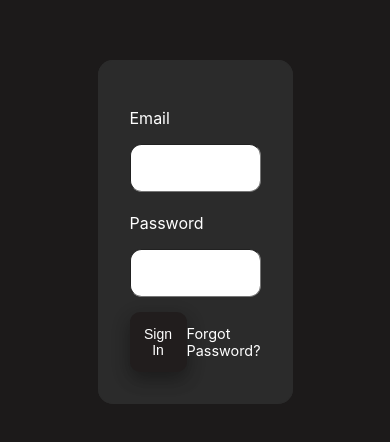
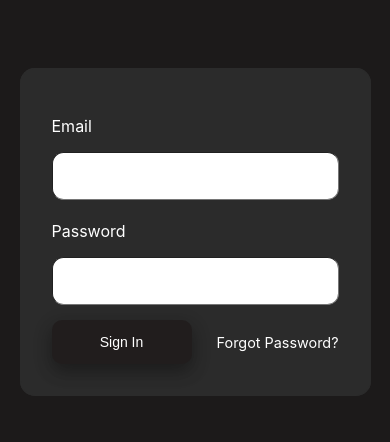
Before and after one commit to Cheeta-Panel/Panel, a Next.js app: page /login in a window 390 px wide. Shown: the part 190-632 px from the top of the page. Built offline with nearby package versions, Linux system fonts and the light colour scheme.

Commit message:
ez mobile fix

```diff
--- a/src/components/Login/styles.js
+++ b/src/components/Login/styles.js
@@ -17,7 +17,7 @@ const Form = styled.form`
 	flex-direction: column;
 	box-shadow: inset 0 0 0 1px #2b2b2b;
 	@media screen and (max-width: 768px) {
-		width: 50%;
+		width: 90%;
 	}
 `;
 
```
